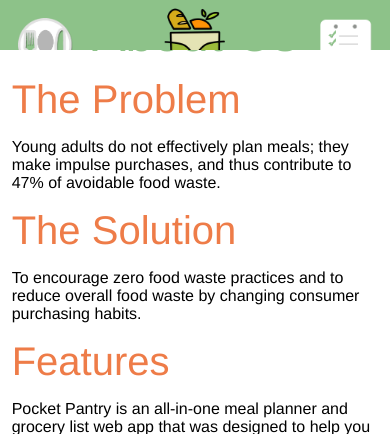
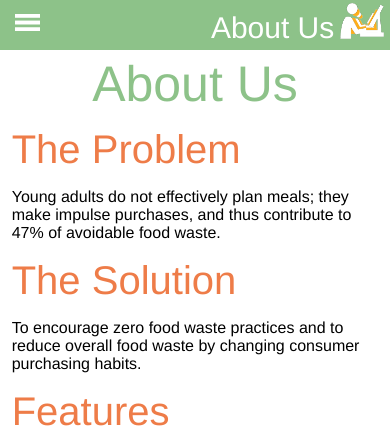
Before and after one commit to ericjsy/PocketPantry, a PHP site: page /about_us.html in a window 390 px wide. Shown: the top 434 px of the page. Run offline with PHP 8.4, Linux system fonts and the light colour scheme; grey boxes labelled with a size stand in for pictures from a placeholder-image service; some libraries are stand-ins or nearby versions.

Commit message:
final fixes

```diff
--- a/about_us.html
+++ b/about_us.html
@@ -17,19 +17,46 @@
 	<script src="https://apis.google.com/js/platform.js" async defer></script>
 	<!--<script type="text/javascript" src="js/detectUserData.js"></script>-->
 
+    <!-- Drop down meanu file v -->
+	<link rel="stylesheet" href="./css/dropdown_menu.css">
+    <script src="js/dropdown_menu.js"></script>
+    <!-- Drop down meanu file ^ -->
 </head>
 <body>
 	<nav id="mobile_header">
-		<div id="mobile_meal_planner_nav">
-			<a href="meal_planner.html"><img src="img/meal_planner.png" alt="meal planner link" height="135" width="135" class="nav_side_icons"></a>
-		</div>
-		<div id="mobile_home_page_nav">
-			<img src="img/pocketPantry.png" alt="Pocket Pantry">
-		</div>
-		<div id="mobile_grocery_list_nav">
-			<a href="grocery_list.html"><img src="img/grocery_list_icon.png" alt="grocery list link" height="135" width="135" class="nav_side_icons"></a>
-		</div>
+        <div id="dropdown_toggle">
+            <img src="./img/hamburger-icon.png">
+        </div>
+        <div id="page_name">
+            <h1>About Us</h1>
+        </div>
+        <div id="page_icon">
+            <img src="./img/navbarAU.png">
+        </div>
 	</nav>
+    <nav id="dropdown_content">
+        <a href="./meal_planner.html">
+            <img src="./img/navbarMP.png">
+            Meal Planner
+        </a>
+        <a href="./grocery_list.html">
+            <img src="./img/navbarGL.png">
+            Grocery List
+        </a>
+        <a href="./affiliates.html">
+            <img src="./img/navbarAff.png">
+            Affiliates
+        </a>
+        <a href="./about_us.html" onclick="signOut()">
+            <img src="./img/navbarAU.png">
+            About Us
+        </a>
+        <a href="#" onclick="signOut()">
+            <img id="transparent_img" src="https://dummyimage.com/50x50/000/fff">
+            Sign Out
+        </a>
+        <img id="dropdown_logo" src="./img/navbarPP.png">
+    </nav>
 
 	<!-- Drop-down menu -->
 	<div id="affiliates">
--- a/affiliates.html
+++ b/affiliates.html
@@ -31,7 +31,7 @@
             <img src="./img/hamburger-icon.png">
         </div>
         <div id="page_name">
-            <h1>Meal Planner</h1>
+            <h1>Affiliates</h1>
         </div>
         <div id="page_icon">
             <img src="./img/navbarAff.png">
--- a/css/about_us.css
+++ b/css/about_us.css
@@ -20,6 +20,7 @@
         position: relative;
 		text-align: center;
         width: 94%;
+        margin-top: 55px;
     }
 
 	/* Content blocks */
--- a/css/affiliates.css
+++ b/css/affiliates.css
@@ -27,6 +27,7 @@
         position: relative;
 		text-align: center;
         width: 94%;
+        margin-top: 55px;
     }
     #affiliates_title div{
         width: 100%;
--- a/css/calendar_nav.css
+++ b/css/calendar_nav.css
@@ -19,7 +19,7 @@
     margin: auto;
     flex: 2;
     text-align: center;
-    font-size: 5vw;
+    font-size: 3vw;
 }
 #expand_tab{
     flex: 1;
--- a/css/dropdown_menu.css
+++ b/css/dropdown_menu.css
@@ -3,9 +3,8 @@
 }
 #dropdown_toggle img{
     display: block;
-    margin: auto;
-    width: 80%;
-    margin-top: 10px;
+    margin: 25% auto 25% auto;
+    width: 45%;
 }
 #page_icon{
     flex: 1;
@@ -13,6 +12,7 @@
 #page_icon img{
     display: block;
     margin: auto;
+    margin-top: 5%;
     width: 80%;
 }
 #page_name{
--- a/css/grocery_list.css
+++ b/css/grocery_list.css
@@ -247,6 +247,7 @@ tr{
 		display: flex;
 		justify-content: space-around;
 		width: 100%;
+        margin-top: 60px;
 	}
 
 	#grocery_dates button {
@@ -267,6 +268,9 @@ tr{
 		justify-content: space-around;
 		width: 100%;
 	}
+    #grocery_sections th{
+        font-size: 4.5vw;
+    }
 
 	#categories {
 		font-size: 0.9em;
--- a/js/calendar_generator.js
+++ b/js/calendar_generator.js
@@ -54,7 +54,7 @@ function drawCalendar(date) {
 				"<img src='img/mealPlannerArrowLeft.png' alt='left arrow' height='59' width='46'>" +
 			"</button>" +
 			"<span id='month'>" +
-				months[d.getMonth()] +
+				months[d.getMonth() - 1] +
 			"</span>" +
 			"<button id='previous' onclick='nextMonth()'>" +
 				"<img src='img/mealPlannerArrowRight.png' alt='right arrow' height='59' width='46'>"
@@ -99,9 +99,9 @@ function drawCalendar(date) {
 		init_mealStatus("" + (d.getMonth() + 1) + "_" + d.getDate());
 	} while(d.getDate() > 1);
 
-    document.getElementById("getToday").addEventListener("click", function(e) {retrieve_mealStatus("" + (today.getMonth()+1) + "_" + today.getDate()); change_today("" + (today.getMonth()+1) + "_" + today.getDate());}, false);
+    document.getElementById("getToday").addEventListener("click", function(e) {currentMonth();retrieve_mealStatus("" + (today.getMonth()+1) + "_" + today.getDate()); change_today("" + (today.getMonth()) + "_" + today.getDate());}, false);
 	retrieve_mealStatus("" + (today.getMonth()+1) + "_" + today.getDate());
-    document.getElementById('selected_date_header').innerHTML = "" + dayofweek[today.getDay()] + ", " + months[today.getMonth()+1] + " " + today.getDate();
+    document.getElementById('selected_date_header').innerHTML = "" + dayofweek[today.getDay()] + ", " + months[today.getMonth()] + " " + today.getDate();
 }
 
 //todayTab click fucntion
--- a/js/function_define.js
+++ b/js/function_define.js
@@ -96,7 +96,7 @@ function db_mealPlanned_optionUpdate(mealtime){
     meal_option.innerHTML = "";
     dbMealOption.child(mealtime).once("value").then(function(snapshot) {
         snapshot.forEach(function(childSnapshot) {
-            meal_option.innerHTML += "<div><img id='" + childSnapshot.key + "' src='img/" + childSnapshot.key + ".jpg" +"'><h1>" + childSnapshot.key +"</h1><h2 class='info' onclick='popup(\"" + snapshot.key + "\", \"" + childSnapshot.key + "\")'>i</h2></div>";
+            meal_option.innerHTML += "<div><img id='" + childSnapshot.key + "' src='img/" + childSnapshot.key + ".jpg" +"'><h1>" + childSnapshot.key.charAt(0).toUpperCase() + childSnapshot.key.replace(/([A-Z])/g, ' $1').slice(1) +"</h1><h2 class='info' onclick='popup(\"" + snapshot.key + "\", \"" + childSnapshot.key + "\")'><span style='text-transform:lowercase;'>i</span></h2></div>";
             $('#meal_option').css('text-transform', 'capitalize');
         });
     });
--- a/js/popup_ingredients.js
+++ b/js/popup_ingredients.js
@@ -55,11 +55,11 @@
             var table = document.getElementById("info_table");
             dbDish = db.ref().child('meals').child(mealtime).child(dish_name);
             dbDish.once("value").then(function(dish_snapshot) {
-                document.getElementById("popup_title").innerHTML = dish_snapshot.key;
+                document.getElementById("popup_title").innerHTML = dish_snapshot.key.charAt(0).toUpperCase() + dish_snapshot.key.replace(/([A-Z])/g, ' $1').slice(1);
                 dish_snapshot.forEach(function(ingredient_snapshot) {
                     var row = document.createElement("tr");
                     var ingredient = document.createElement("td");
-                    ingredient.appendChild(document.createTextNode(ingredient_snapshot.key));
+                    ingredient.appendChild(document.createTextNode(ingredient_snapshot.key.charAt(0).toUpperCase() + ingredient_snapshot.key.replace(/([A-Z])/g, ' $1').slice(1)));
                     ingredient_snapshot.ref.child("qty").once("value").then(function(qty_snapshot) {
                         var amount = document.createElement("td");
                         amount.appendChild(document.createTextNode(qty_snapshot.val()));
--- a/js/sign_in.js
+++ b/js/sign_in.js
@@ -6,8 +6,9 @@ function signIn() {
 
 firebase.auth().getRedirectResult().then(function(result) {
 	// var user = firebase.auth().currentUser;
+//    document.getElementById("sign_in_button").style.display = "none";
 	user = result.user;
-	if(user != null) {
+	if((user != null) && (String(window.location.href).includes("PocketPantry")))  {
 		window.location.replace("meal_planner.html");
 	}
 });
--- a/sign_in.html
+++ b/sign_in.html
@@ -17,6 +17,7 @@
 
 	<script src="https://ajax.googleapis.com/ajax/libs/jquery/3.2.1/jquery.min.js"></script>
 
+
 </head>
 <body>
 	<main>
@@ -28,9 +29,10 @@
 			<p><span class="first_letter">P</span>ANTRY</p>
 		</div>
 		<div id="sign_in_container">
-			<input type="image" src="img/signInWithGoogle.png" id="sign_in_button" onclick="signIn()"/>
+			<input id="sign_in_button" type="image" src="img/signInWithGoogle.png" onclick="signIn()"/>
 		</div>
 	</main>
-	<script type="text/javascript" src="js/sign_in.js"></script>
+    <script src="js/detectUserData.js"></script>
+    <script type="text/javascript" src="js/sign_in.js"></script>
 </body>
 </html>
```
Also changed, not shown: css/sign_in.css (+2 -5 lines), js/detectUserData.js (+5 -3 lines).
